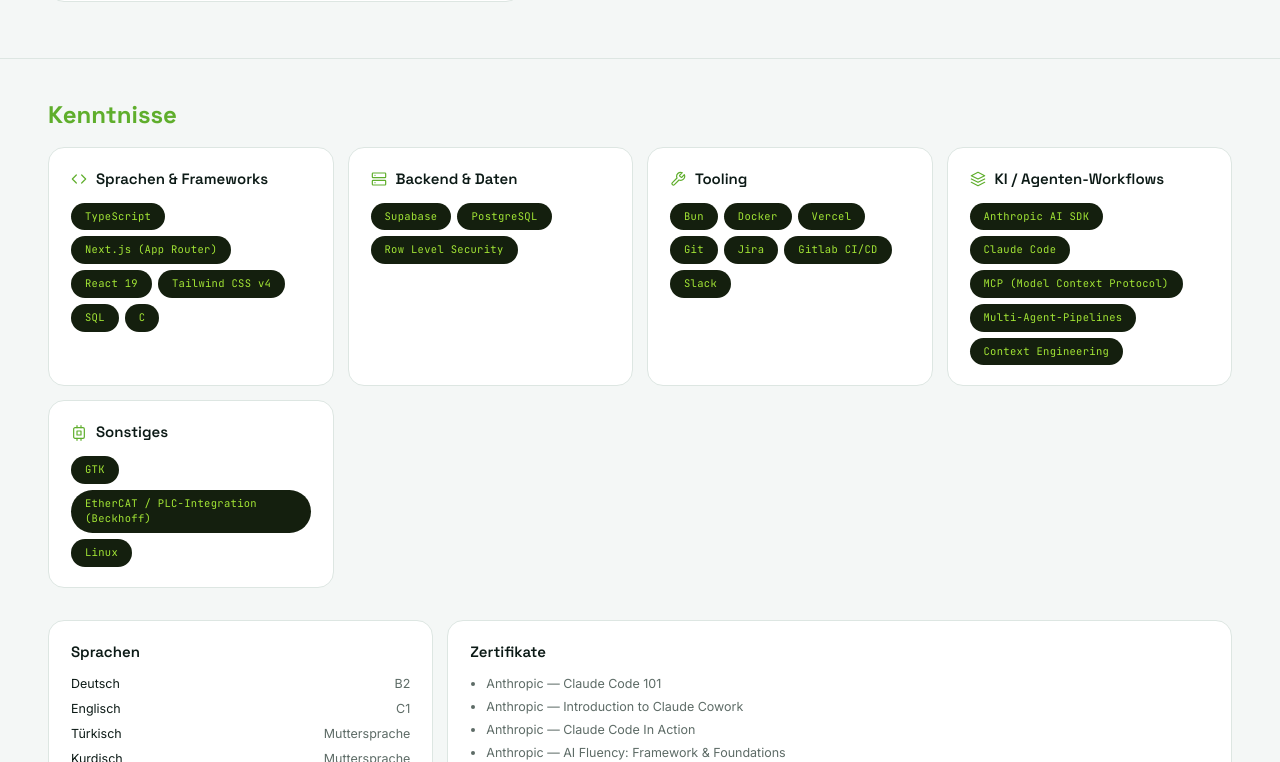
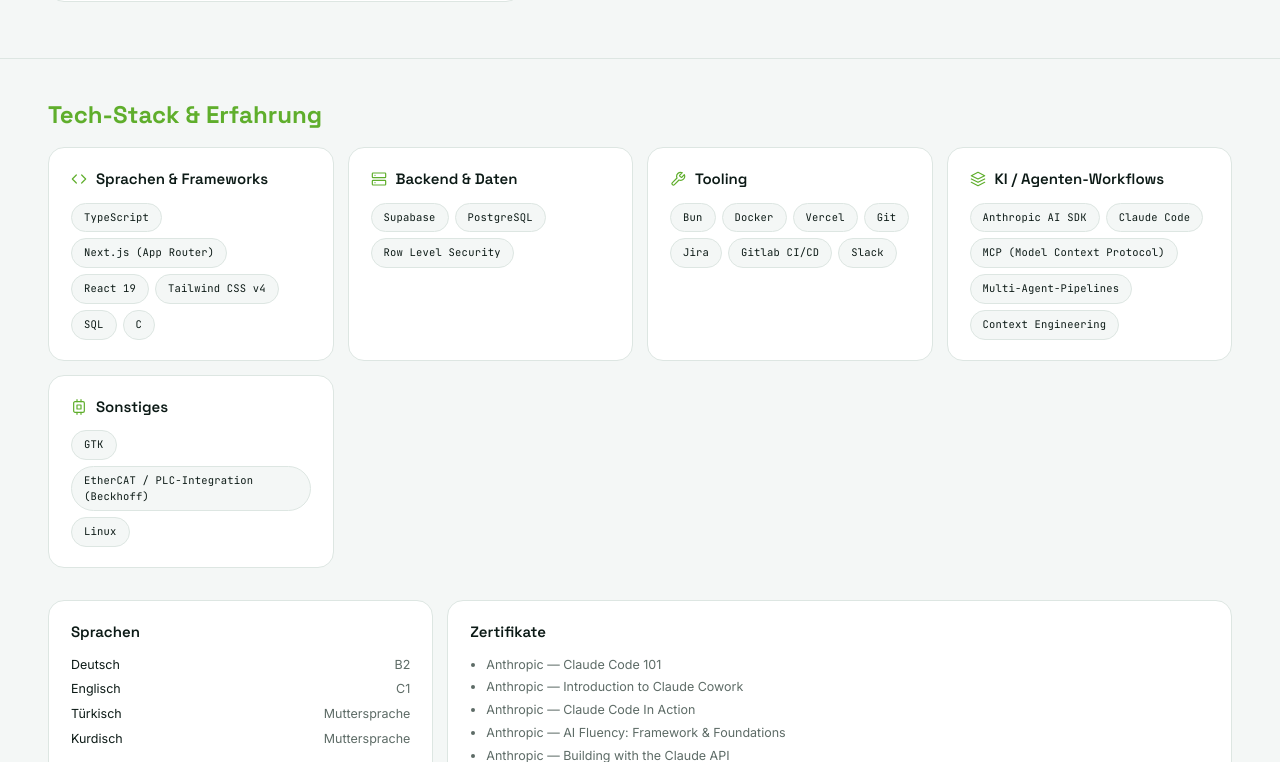
Before and after one commit to kalkanlatif/latif-portfolio, a Next.js app: page / in a window 1280 px wide. Shown: the part 1378-2140 px from the top of the page. Built offline with nearby package versions, Linux system fonts and the light colour scheme.

Commit message:
refactor: simplify skill pills to shared light TagPill style, rename section heading

```diff
--- a/src/components/Projects.tsx
+++ b/src/components/Projects.tsx
@@ -1,10 +1,4 @@
-function TagPill({ children }: { children: string }) {
-  return (
-    <span className="rounded-pill border border-border bg-page px-[11px] py-[5px] font-mono text-[9.5px] tracking-[0.03em] text-ink">
-      {children}
-    </span>
-  );
-}
+import TagPill from "@/components/TagPill";
 
 const projects = [
   {
--- a/src/components/Skills.tsx
+++ b/src/components/Skills.tsx
@@ -1,4 +1,4 @@
-import type { ReactNode } from "react";
+import TagPill from "@/components/TagPill";
 
 const iconProps = {
   width: 16,
@@ -10,14 +10,6 @@
   strokeLinecap: "round" as const,
   strokeLinejoin: "round" as const,
 };
-
-function Pill({ children }: { children: ReactNode }) {
-  return (
-    <span className="rounded-pill bg-card-dark px-3.5 py-1.5 font-mono text-[10.5px] tracking-[0.03em] text-accent-bright">
-      {children}
-    </span>
-  );
-}
 
 const skillGroups = [
   {
@@ -118,7 +110,7 @@
       className="border-t border-border px-12 pt-10 pb-14"
     >
       <div className="mb-4 font-display text-2xl font-bold text-accent">
-        Kenntnisse
+        Tech-Stack &amp; Erfahrung
       </div>
 
       <div className="grid grid-cols-[repeat(auto-fit,minmax(260px,1fr))] gap-3.5">
@@ -135,7 +127,7 @@
             </div>
             <div className="flex flex-wrap gap-1.5">
               {group.items.map((item) => (
-                <Pill key={item}>{item}</Pill>
+                <TagPill key={item}>{item}</TagPill>
               ))}
             </div>
           </div>
--- /dev/null
+++ b/src/components/TagPill.tsx
@@ -0,0 +1,7 @@
+export default function TagPill({ children }: { children: string }) {
+  return (
+    <span className="rounded-pill border border-border bg-page px-3 py-[6px] font-mono text-[10.5px] tracking-[0.02em] text-ink">
+      {children}
+    </span>
+  );
+}
```
